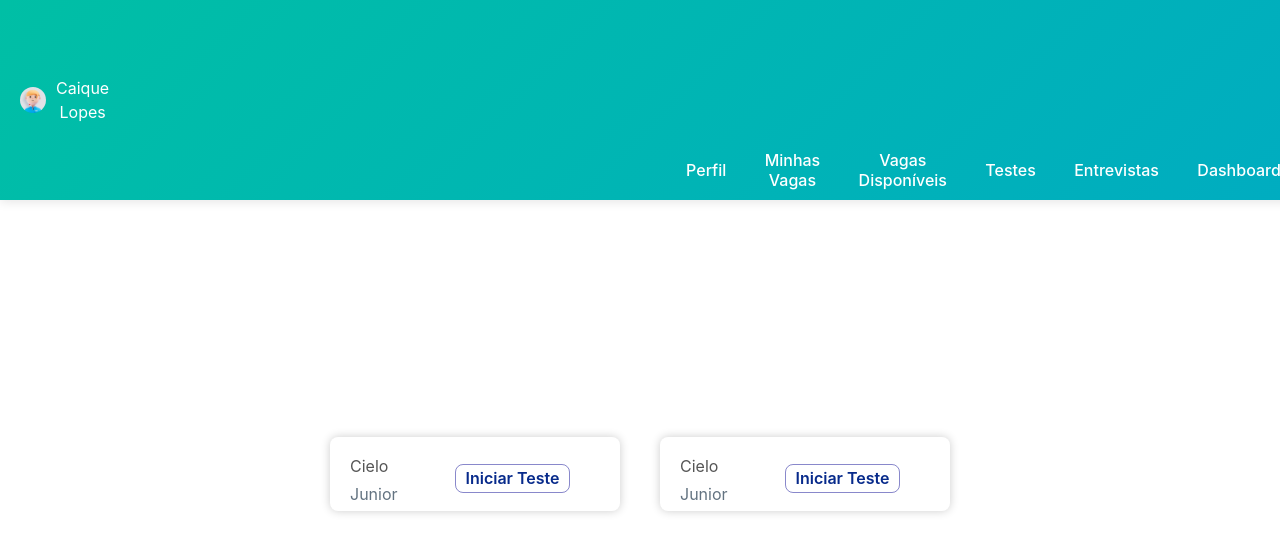
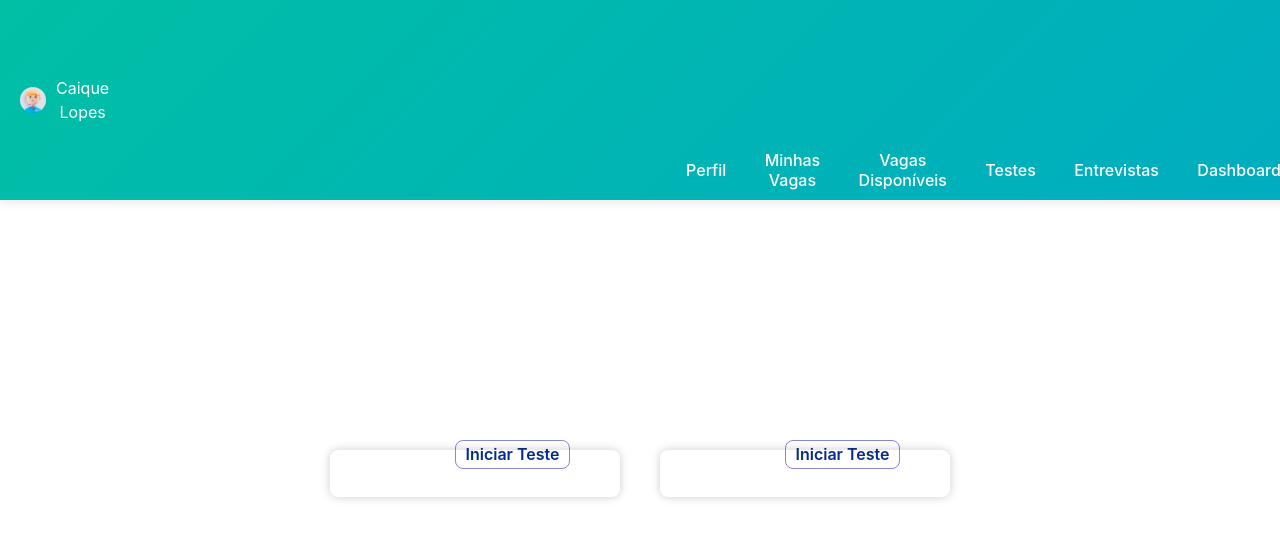
Before and after one commit to Matheus1000/everymind-main-main, a React (Vite) app: page /Candidato/TestesUsuario in a window 1280 px wide. Shown: the top 552 px of the page. Built offline with nearby package versions, Linux system fonts and the light colour scheme.

Commit message:
commit CardTestes não funcional

```diff
--- a/src/components/CardTestes/CardTestes.jsx
+++ b/src/components/CardTestes/CardTestes.jsx
@@ -1,18 +1,34 @@
 import React from "react";
 import { Button } from "../Button";
 import { Link } from "react-router-dom";
-
+import Alert from "../AlertaCustom/AlertaCustom";
 import "./style.css";
 
-export const CardTestes = ({}) => {
+export const CardTestes = ({ name, role, status }) => {
+
+  const handleButtonClick = () => {
+    let alertMessage = "";
+
+    if (status === "Aguardando") {
+      alertMessage = "Este processo está aguardando aprovação";
+    } else if (status === "Em andamento") {
+      alertMessage = "Este processo está em andamento";
+    } else if (status === "Realizar teste") {
+      alertMessage = "Usuário deverá ser transferido para área de testes";
+    }
+
+    <Alert message={alertMessage} />
+
+
+  };
 
   return (
     <div className="modal">
       <div className="modal-content">
         <div className="user">
           <div className="stack2">
-            <div className="name-rand">Cielo</div>
-            <div className="role-rand">Junior</div>
+            <div className="name-rand">{name}</div>
+            <div className="role-rand">{role}</div>
           </div>
           <Button
             className="button-instance7"
@@ -23,13 +39,11 @@ export const CardTestes = ({}) => {
             text="Iniciar Teste"
             variant="contained"
             background="none"
+            onClick={handleButtonClick}
           />
-
           <div className="icon-button-wrapper"></div>
         </div>
-      </div>{" "}
+      </div>
     </div>
   );
 };
-
-export default CardTestes;
```
